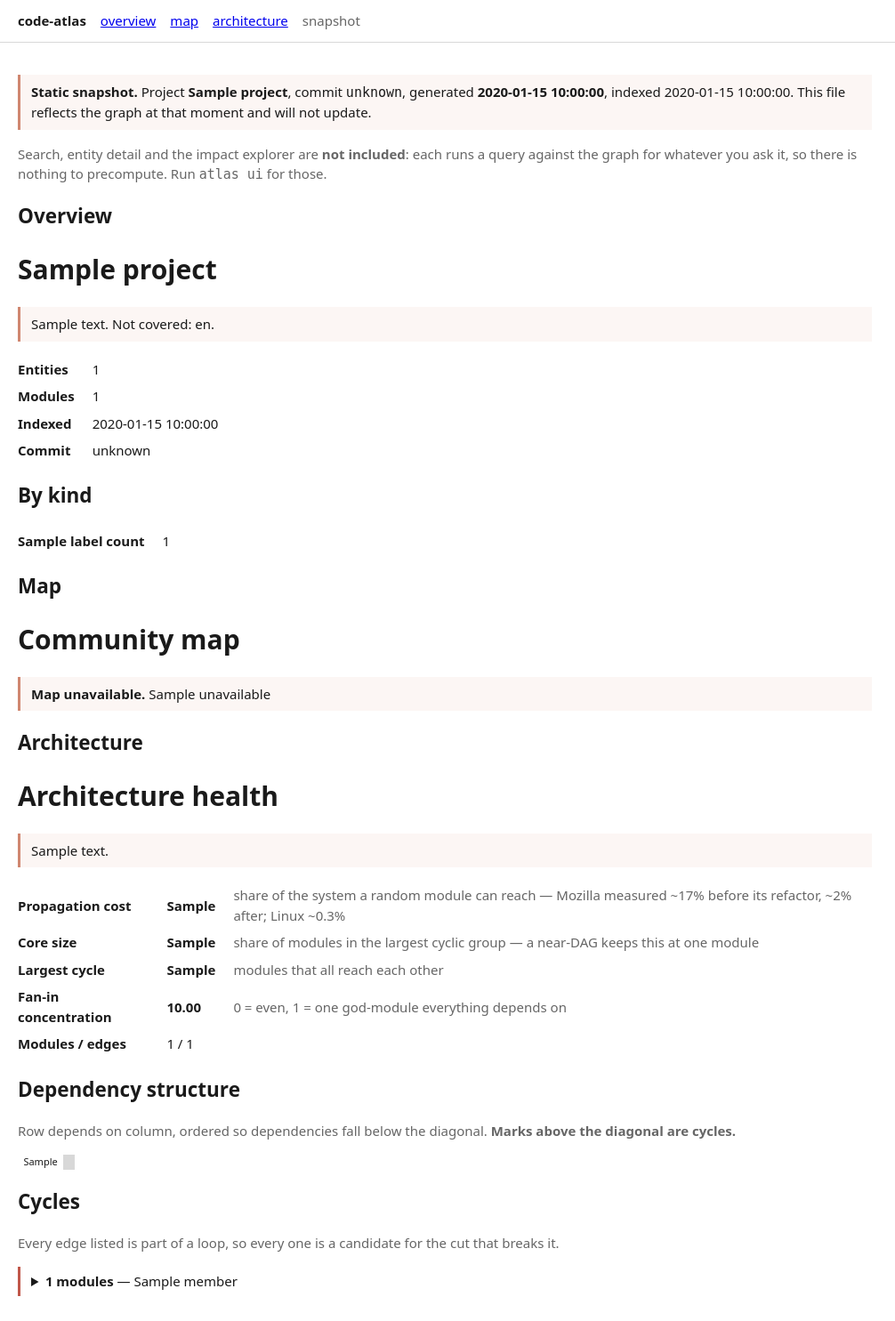
After one commit to SerPeter/code-atlas, a Python web app: template src/code_atlas/server/web/templates/export.html in a window 1280 px wide. The commit adds this page. Shown: the whole page at 89% size, without its empty margins (0-1006 px from the left). Run offline with Jinja, Linux system fonts and the light colour scheme; the template is opened without the code that fills it: most values are stand-ins (such as "Sample title", 1, 10 or a date in 2020).

Commit message:
refactor(ui): extract the view sections into partials two renderers can share
Preparation for the static export, which has to be a second driver over the
same components rather than a parallel implementation — otherwise the two
drift and the export becomes the stale one nobody notices.

Each page body moves into a `_*_section.html` partial; the live pages become
thin wrappers that include it. base.html gains `nav` and `scripts` blocks so
a renderer can supply its own navigation and asset delivery without touching
the markup in between.

map.js now prefers an embedded payload over the fetch, so one code path
serves both drivers. Asset paths move to the package root so a non-Litestar
renderer can find them.

No behaviour change: the live views render from the same markup as before.

```diff
--- a/src/code_atlas/server/web/app.py
+++ b/src/code_atlas/server/web/app.py
@@ -7,7 +7,6 @@ below this module reaches out to construct its own dependencies.
 
 from __future__ import annotations
 
-from pathlib import Path
 from typing import TYPE_CHECKING, Any
 
 from litestar import Litestar
@@ -15,6 +14,7 @@ from litestar.di import Provide
 from litestar.static_files import create_static_files_router
 from litestar.template.config import TemplateConfig
 
+from code_atlas.server.web import STATIC_DIR, TEMPLATES_DIR
 from code_atlas.server.web.controllers import (
     ArchitectureController,
     HealthController,
@@ -35,10 +35,6 @@ if TYPE_CHECKING:
     from code_atlas.graph.protocol import GraphBackend
     from code_atlas.search.engine import EmbedOne
     from code_atlas.settings import SearchSettings
-
-_WEB_ROOT = Path(__file__).parent
-TEMPLATES_DIR = _WEB_ROOT / "templates"
-STATIC_DIR = _WEB_ROOT / "static"
 
 
 def create_app(
--- /dev/null
+++ b/src/code_atlas/server/web/templates/_architecture_section.html
@@ -0,0 +1,80 @@
+{# The architecture view's markup, shared verbatim by the live server and the static
+   export (ATL-120). Two renderers over one component: the alternative is a second
+   implementation that drifts, and the export becomes the stale one nobody notices. #}
+<h1>Architecture health</h1>
+
+{# Every number states what it was computed over. A picture reads as complete in a way a tool result does not, so a
+metric over partial extraction must say so. #}
+<p class="caveat">{{ health.caveat.note }}</p>
+
+<table>
+  <tr>
+    <th>Propagation cost</th>
+    <td><b>{{ health.propagation_pct }}</b></td>
+    <td class="muted">
+      share of the system a random module can reach — Mozilla measured ~17% before its refactor, ~2% after; Linux ~0.3%
+    </td>
+  </tr>
+  <tr>
+    <th>Core size</th>
+    <td><b>{{ health.core_pct }}</b></td>
+    <td class="muted">share of modules in the largest cyclic group — a near-DAG keeps this at one module</td>
+  </tr>
+  <tr>
+    <th>Largest cycle</th>
+    <td><b>{{ health.largest_cycle }}</b></td>
+    <td class="muted">modules that all reach each other</td>
+  </tr>
+  <tr>
+    <th>Fan-in concentration</th>
+    <td><b>{{ "%.2f"|format(health.fan_in_gini) }}</b></td>
+    <td class="muted">0 = even, 1 = one god-module everything depends on</td>
+  </tr>
+  <tr>
+    <th>Modules / edges</th>
+    <td>{{ health.module_count }} / {{ health.edge_count }}</td>
+    <td></td>
+  </tr>
+</table>
+
+<h2>Dependency structure</h2>
+<p class="muted">
+  Row depends on column, ordered so dependencies fall below the diagonal.
+  <b>Marks above the diagonal are cycles.</b>
+  {% if health.dsm_truncated %} Showing the first {{ health.dsm_order | length }} of {{ health.module_count }} modules.
+  {% endif %}
+</p>
+
+{% if health.dsm_order %} {% set marks = health.dsm_marks | list %}
+<table class="dsm">
+  {% for row in range(health.dsm_order | length) %}
+  <tr>
+    <td class="dsm-label">{{ health.dsm_order[row].split(".")[-1] }}</td>
+    {% for col in range(health.dsm_order | length) %} {% if row == col %}
+    <td class="dsm-diag"></td>
+    {% elif (row, col) in marks %}
+    <td
+      class="{{ 'dsm-cycle' if col > row else 'dsm-dep' }}"
+      title="{{ health.dsm_order[row] }} → {{ health.dsm_order[col] }}"
+    ></td>
+    {% else %}
+    <td></td>
+    {% endif %} {% endfor %}
+  </tr>
+  {% endfor %}
+</table>
+{% else %}
+<p class="muted">No module dependencies to plot.</p>
+{% endif %} {% if health.cycles %}
+<h2>Cycles</h2>
+<p class="muted">Every edge listed is part of a loop, so every one is a candidate for the cut that breaks it.</p>
+{% for cycle in health.cycles %}
+<details class="cycle">
+  <summary><b>{{ cycle.size }} modules</b> — {{ cycle.members | join(", ") }}</summary>
+  <ul class="cycle-edges">
+    {% for src, dst in cycle.edges %}
+    <li><code>{{ src }}</code> → <code>{{ dst }}</code></li>
+    {% endfor %}
+  </ul>
+</details>
+{% endfor %} {% endif %}
--- /dev/null
+++ b/src/code_atlas/server/web/templates/_map_section.html
@@ -0,0 +1,41 @@
+{# The map view's markup, shared verbatim by the live server and the static
+   export (ATL-120). Two renderers over one component: the alternative is a second
+   implementation that drifts, and the export becomes the stale one nobody notices. #}
+<h1>Community map</h1>
+
+{% if not map.is_available %} {# Not an error page: the backend cannot cluster, and a partial map would still look
+complete. #}
+<p class="caveat"><b>Map unavailable.</b> {{ map.unavailable }}</p>
+{% elif not map.nodes %}
+<p class="caveat">{{ map.caveat.note }}</p>
+{% else %}
+<p class="caveat">{{ map.caveat.note }}</p>
+
+<p class="muted">
+  {{ map.nodes | length }} modules in {{ map.communities | length }} subsystems, modularity
+  <b>{{ map.modularity }}</b>. Edge thickness is the stored dependency weight, so a thick edge is well-evidenced rather
+  than merely frequent. {% if map.external_count %} {{ map.external_count }} first-hop modules from other projects sit
+  on the outer ring, greyed and prefixed with ↗. {% endif %}
+</p>
+
+<div id="map-canvas" class="map-canvas" role="img" aria-label="Module dependency map grouped by subsystem"></div>
+<p class="muted" id="map-status">Loading the graph…</p>
+
+<h2>Subsystems</h2>
+<ul class="communities">
+  {% for community in map.communities %}
+  <li>
+    <button type="button" class="community-focus" data-community="{{ community.id }}">
+      <b>{{ community.label }}</b> — {{ community.size }} modules
+    </button>
+    <div class="community-members muted">{{ community.members | join(", ") }}</div>
+  </li>
+  {% endfor %}
+</ul>
+
+{# Data, not a driver concern: the static export embeds the payload here and map.js
+   prefers it over a fetch. The live server omits it and the fetch runs. #}
+{% if map_data_json %}
+<script type="application/json" id="map-data">{{ map_data_json }}</script>
+{% endif %}
+{% endif %}
--- /dev/null
+++ b/src/code_atlas/server/web/templates/_overview_section.html
@@ -0,0 +1,39 @@
+{# The overview view's markup, shared verbatim by the live server and the static
+   export (ATL-120). Two renderers over one component: the alternative is a second
+   implementation that drifts, and the export becomes the stale one nobody notices. #}
+  <h1>{{ overview.project }}</h1>
+
+  {# A view reads as complete in a way a tool result does not, so a partial one says so. #}
+  {% if not overview.caveat.is_complete %}
+    <p class="caveat">
+      {% if overview.caveat.note %}{{ overview.caveat.note }}{% endif %}
+      {% if overview.caveat.languages_missing_grammar %}
+        Not covered: {{ overview.caveat.languages_missing_grammar | join(", ") }}.
+      {% endif %}
+    </p>
+  {% endif %}
+
+  <table>
+    <tr><th>Entities</th><td>{{ overview.entity_count }}</td></tr>
+    <tr><th>Modules</th><td>{{ overview.module_count }}</td></tr>
+    <tr><th>Indexed</th><td>{{ overview.indexed_at or "never" }}</td></tr>
+    <tr><th>Commit</th><td>{{ (overview.git_hash or "unknown")[:12] }}</td></tr>
+  </table>
+
+  {% if overview.label_counts %}
+    <h2>By kind</h2>
+    <table>
+      {% for label, count in overview.label_counts.items() | sort %}
+        <tr><th>{{ label }}</th><td>{{ count }}</td></tr>
+      {% endfor %}
+    </table>
+  {% endif %}
+
+  {% if overview.other_projects | length > 1 %}
+    <h2>Other projects</h2>
+    <ul class="muted">
+      {% for p in overview.other_projects if not p.is_current %}
+        <li>{{ p.name }} — {{ p.entities }} entities</li>
+      {% endfor %}
+    </ul>
+  {% endif %}
--- a/src/code_atlas/server/web/templates/base.html
+++ b/src/code_atlas/server/web/templates/base.html
@@ -181,13 +181,18 @@
   <body>
     <header>
       <b>code-atlas</b>
+      {% block nav %}
       <a href="/">overview</a>
       <a href="/search">search</a>
       <a href="/map">map</a>
       <a href="/impact">impact</a>
       <a href="/architecture">architecture</a>
+      {% endblock %}
       <span class="muted">{% block subtitle %}{% endblock %}</span>
     </header>
     <main>{% block content %}{% endblock %}</main>
+    {# Each renderer delivers assets its own way: the server links them, the static
+       export inlines them. The markup above stays identical either way. #}
+    {% block scripts %}{% endblock %}
   </body>
 </html>
--- /dev/null
+++ b/src/code_atlas/server/web/templates/export.html
@@ -0,0 +1,42 @@
+{% extends "base.html" %}
+{% block title %}{{ overview.project }} — code-atlas snapshot{% endblock %}
+{% block subtitle %}snapshot{% endblock %}
+{% block nav %}
+      <a href="#overview">overview</a>
+      <a href="#map">map</a>
+      <a href="#architecture">architecture</a>
+{% endblock %}
+{% block content %}
+  {# A snapshot that does not say when it was taken is a trap: it looks like the
+     current state forever. Provenance goes first, not in a footer. #}
+  <p class="caveat">
+    <b>Static snapshot.</b>
+    Project <b>{{ overview.project }}</b>,
+    commit <code>{{ (overview.git_hash or "unknown")[:12] }}</code>,
+    generated <b>{{ generated_at }}</b>{% if indexed_at %}, indexed {{ indexed_at }}{% endif %}.
+    This file reflects the graph at that moment and will not update.
+  </p>
+
+  {# Named rather than silently absent. A missing view reads as "nothing to show";
+     a disabled one reads as "this needs the server", which is the truth. #}
+  <p class="muted">
+    Search, entity detail and the impact explorer are <b>not included</b>: each runs a query
+    against the graph for whatever you ask it, so there is nothing to precompute.
+    Run <code>atlas ui</code> for those.
+  </p>
+
+  <h2 id="overview">Overview</h2>
+  {% include "_overview_section.html" %}
+
+  <h2 id="map">Map</h2>
+  {% include "_map_section.html" %}
+
+  <h2 id="architecture">Architecture</h2>
+  {% include "_architecture_section.html" %}
+{% endblock %}
+{% block scripts %}
+{# Inlined, not linked. A linked asset would make the file non-portable, and a CDN
+   would make it phone home from a file:// origin. #}
+<script>{{ vendor_js }}</script>
+<script>{{ map_js }}</script>
+{% endblock %}
```
Also changed, not shown: src/code_atlas/server/web/__init__.py (+10 -0 lines), src/code_atlas/server/web/static/map.js (+17 -3 lines), src/code_atlas/server/web/templates/architecture.html (+2 -78 lines), src/code_atlas/server/web/templates/index.html (+1 -38 lines), src/code_atlas/server/web/templates/map.html (+4 -34 lines).
